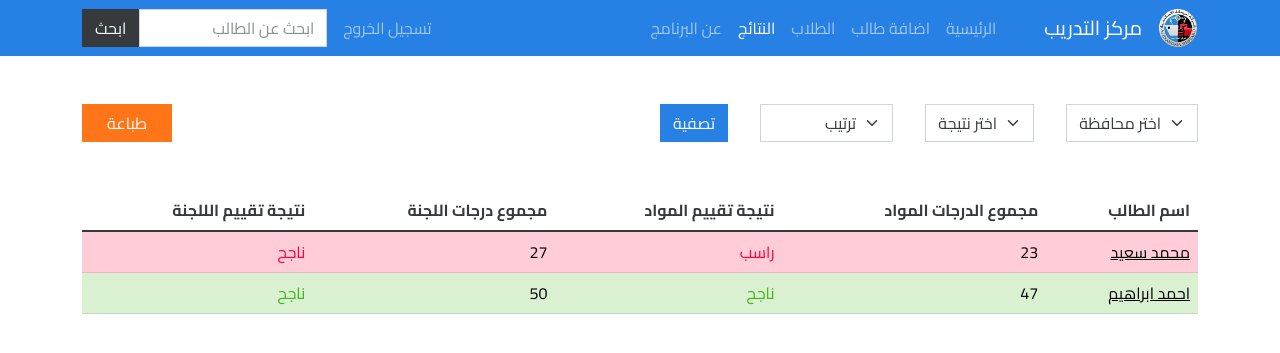
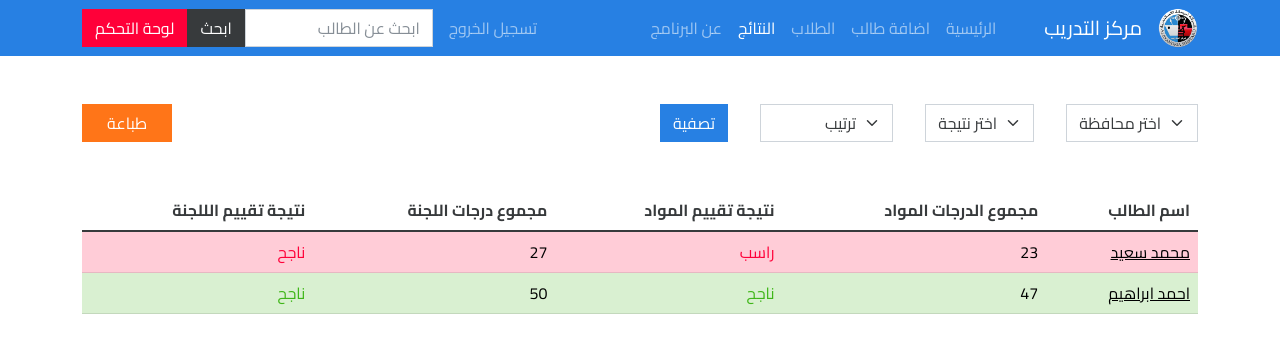
Before and after one commit to AhmedSaied94/trsana-applications-managment, a Django app: page /results/ in a window 1280 px wide. Shown: the top 353 px of the page. Run offline with Django 4.2, Linux system fonts and the light colour scheme; a user stored in the database is signed in; data comes from the database, SQL or seed files in the repository; some libraries are stand-ins or nearby versions.

Commit message:
add admin panel link

```diff
--- a/templates/base/main.html
+++ b/templates/base/main.html
@@ -99,9 +99,11 @@
                 ابحث
               </button>
             </form>
-            {% if requset.user.is_superuser %}
+            {% comment %} {% if request.user.is_superuser %}
               <a href="/admin" class='btn btn-danger'>لوحة التحكم</a>
-            {% endif %}
+            {% endif %} {% endcomment %}
+            <a href="/admin" class='btn btn-danger'>لوحة التحكم</a>
+
           </div>
         </div>
       </nav>
```
